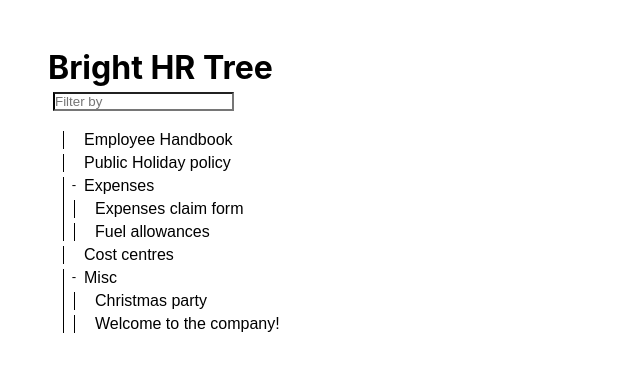
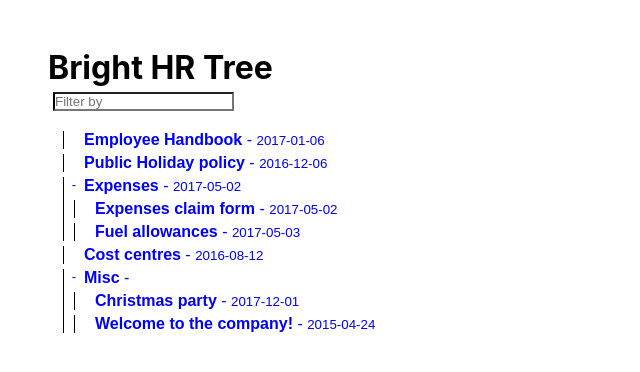
Before and after one commit to SakuraComputing/bright-hr-tree, a React (Create React App) app: page / in a window 1280 px wide. Shown: the top 372 px of the page, without its empty margins (0-640 px from the left). Built offline with nearby package versions, Linux system fonts and the light colour scheme.

Commit message:
Include added date and styling

```diff
--- a/src/Components/Folder/Folder.tsx
+++ b/src/Components/Folder/Folder.tsx
@@ -15,11 +15,11 @@
         <div style={{ borderLeft: "1px solid black", margin: "5px 5px" }}>
           <button onClick={() => setIsExpanded(prev => !prev)} data-testid='folder-button'>
               {folder?.files && (
-                  <div style={{ paddingLeft: "6px", paddingRight: "6px", width: "20px" }} >
+                  <div style={{ paddingLeft: "6px", paddingRight: "6px", width: "20px", color: 'blue' }} >
                       {isExpanded ? "-" : "+"}
                   </div>
               )}
-            <span className="name" style={{ paddingLeft: folder?.files ? "" : "20px" }} >{folder?.name}</span>
+            <span className="name" style={{ paddingLeft: folder?.files ? "" : "20px", color: 'blue' }} ><strong>{folder?.name}</strong> - <small>{folder?.added}</small></span>
           </button>
           {isExpanded && (<div style={{ paddingLeft: `5px` }} >
             {folder.files?.map((file, i) => (
--- a/src/Components/FolderContainer/FolderContainer.tsx
+++ b/src/Components/FolderContainer/FolderContainer.tsx
@@ -25,7 +25,7 @@
         const filterText = e.target.value;
 
         if (filterText && root.files) {
-            const newTree: IFiles = { type: 'folder', name: 'root', files: filter(root.files?.filter((file => file.name.toLowerCase().includes((filterText).toLowerCase()))), filterText)};
+            const newTree: IFiles = { type: 'folder', name: 'root', files: filter(root.files?.filter((file => file.name.toLowerCase().includes((filterText).toLowerCase()))), filterText.toLowerCase())};
             setTree(newTree);
         } else {
             setTree(root);
```
